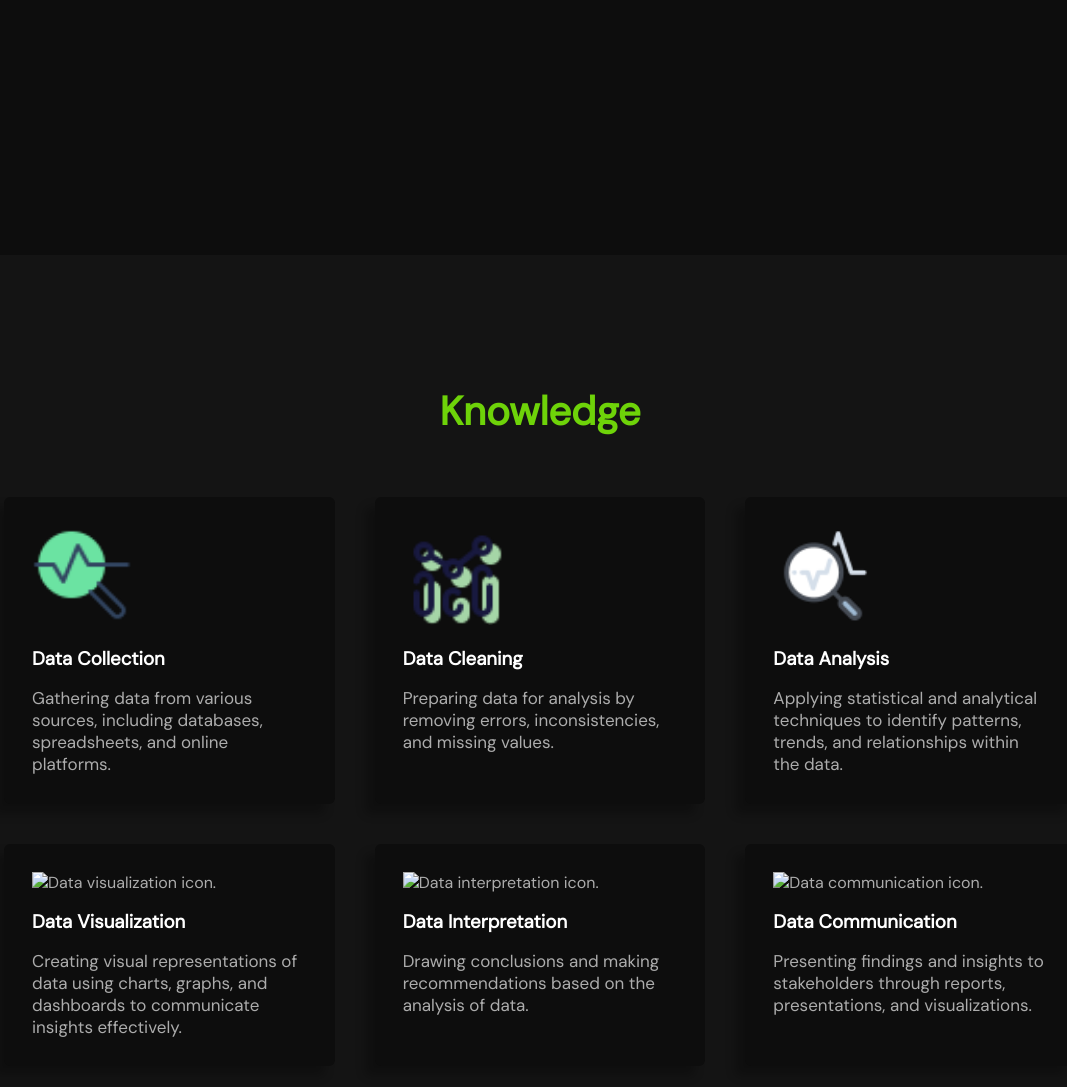
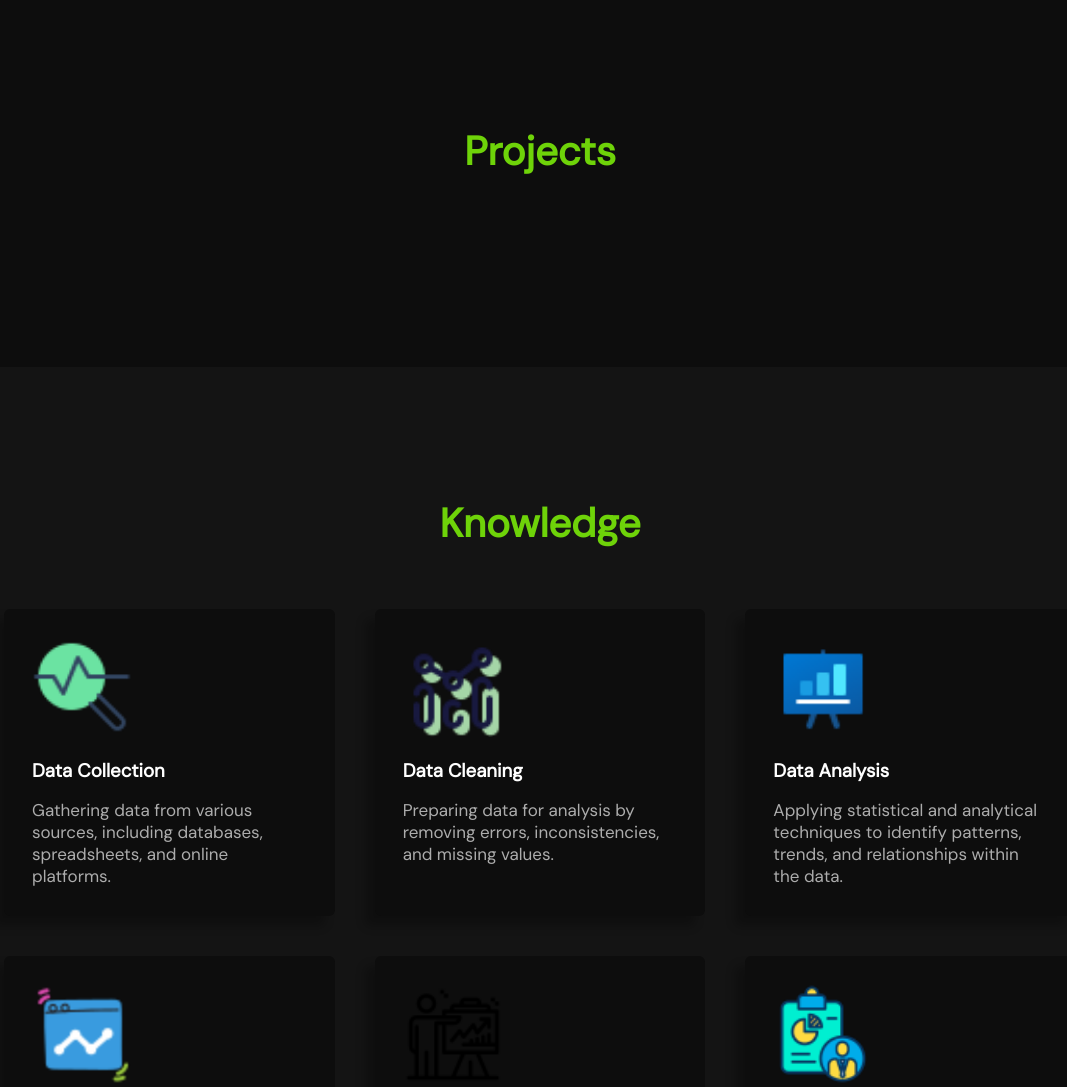
Before and after one commit to kings1110/My-Portifolio, a plain HTML site: page index.html in a window 1280 px wide. Shown: the part 1500-2587 px from the top of the page, without its empty margins (100-1167 px from the left). Drawn offline with nearby package versions, Linux system fonts and the light colour scheme; a web font is replaced by a local one.

Commit message:
corrections

```diff
--- a/index.html
+++ b/index.html
@@ -264,6 +264,8 @@
 
     <section id="projects">
       <div class="wrapper"></div>
+      <header>
+        <h2>Projects</h2>
     </section>
 
     <section id="knowledge">
@@ -290,7 +292,7 @@
               </p>
             </div>
             <div class="card">
-              <img src="assets/icons8-analytics-Analytics.png" alt="Data analysis icon." />
+              <img src="assets/icons8-analytics.png" alt="Data analysis icon." />
 
               <h3>Data Analysis</h3>
               <p>
@@ -298,7 +300,7 @@
               </p>
             </div>
             <div class="card">
-              <img src="assets/icons8-analytics-Data.png" alt="Data visualization icon." />
+              <img src="assets/icons8-analytics- visualization.png" alt="Data visualization icon." />
 
               <h3>Data Visualization</h3>
               <p>
@@ -306,7 +308,7 @@
               </p>
           </div>
             <div class="card">
-              <img src="assets/icons8-analytics-Data-Science.png" alt="Data interpretation icon." />
+              <img src="assets/icons8-analytics-Interpretation.png" alt="Data interpretation icon." />
 
               <h3>Data Interpretation</h3>
               <p>
@@ -314,21 +316,21 @@
               </p>
             </div>
             <div class="card">
-              <img src="assets/icons8-analytics-Data-Science-2.png" alt="Data communication icon." />
+              <img src="assets/icons8-analytics-Communication.png" alt="Data communication icon." />
 
               <h3>Data Communication</h3>
               <p>
                 Presenting findings and insights to stakeholders through reports, presentations, and visualizations.
               </p>
             </div>
-            <div class="card">
+            <!-- <div class="card">
               <img src="assets/icons8-analytics-Data-Science-3.png" alt="Data interpretation icon." />
 
               <h3>Data Interpretation</h3>
               <p>
                 Drawing conclusions and making recommendations based on the analysis of data.
               </p>
-        </div>
+        </div> -->
       </div>
     </section>
 
```
Also changed, not shown: assets/icons8-analytics- visualization.png (added), assets/icons8-analytics-Analytics.png (deleted), assets/icons8-analytics-Communication.png (added), assets/icons8-analytics-Interpretation.png (added), assets/icons8-analytics.png (added).
